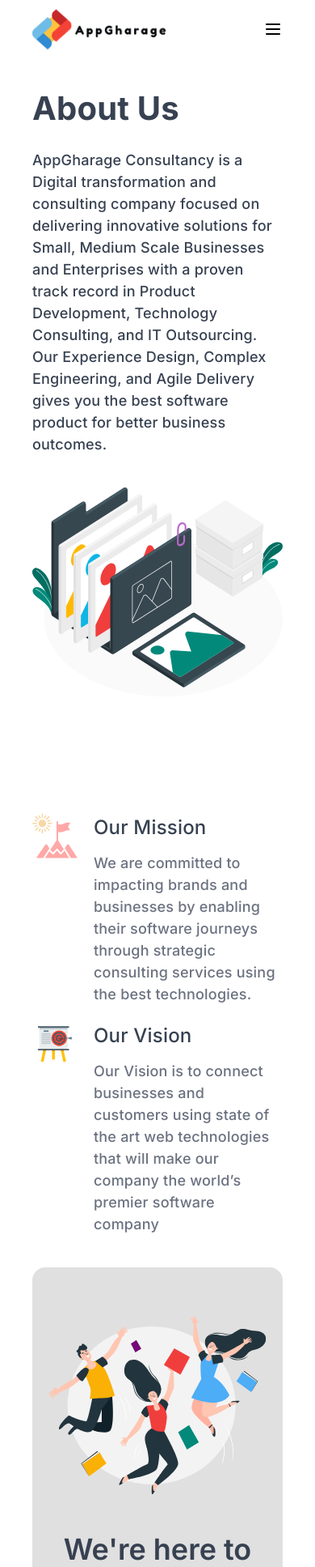
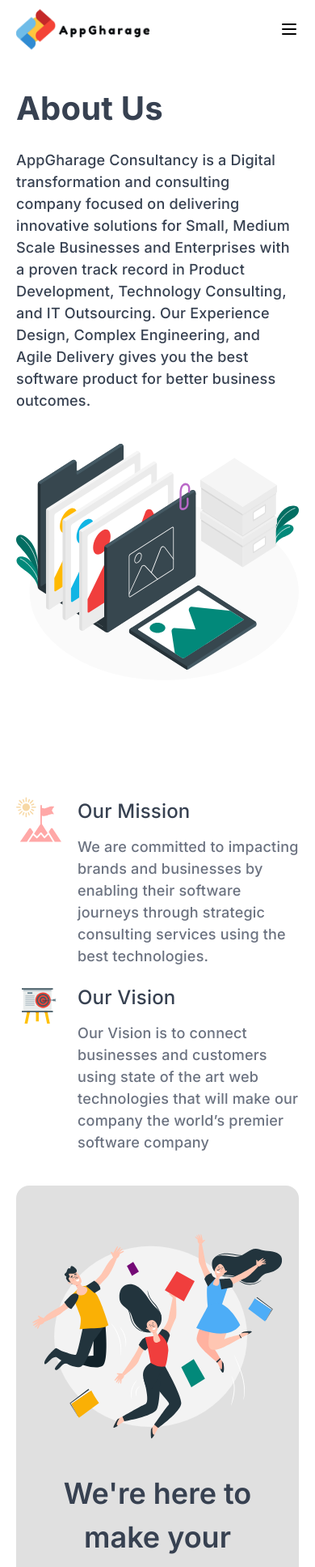
Before and after one commit to cnaallotey/appgharageWebsite, a Vue app: page /about in a window 390 px wide. Shown: the top 1935 px of the page at 81% size. Built offline with nearby package versions, Linux system fonts and the light colour scheme.

Commit message:
ui changes

```diff
--- a/src/components/aboutcomp.vue
+++ b/src/components/aboutcomp.vue
@@ -1,5 +1,5 @@
 <template>
-    <div class="max-w-screen-xl mx-auto px-10 xl:px-0 space-y-36">
+    <div class="max-w-screen-xl mx-auto px-5 md:px-10 xl:px-0 space-y-36">
     <div class="flex flex-col md:flex-row space-y-10 md:space-y-0">
     <div class="space-y-5 w-full md:w-1/2 flex flex-col justify-center">
     <h1 class=" font-bold text-gray-700 " style="letter-spacing: 0.2px; font-size:40px;">About Us</h1>
--- a/src/components/contact.vue
+++ b/src/components/contact.vue
@@ -1,5 +1,5 @@
 <template>
-<div class=" max-w-screen-xl mx-auto px-10 xl:px-0">
+<div class=" max-w-screen-xl mx-auto px-5 md:px-10 xl:px-0">
 <div class="w-full space-y-10">
 <h1 class="font-bold text-gray-700 text-center " style="font-size: 40px; letter-spacing:0.2px;">Contact Us</h1>
 <p class="font-normal text-center text-sm text-gray-700" style="line-height: 28px; letter-spacing:0.2px">Need Our Services? <br>Get in touch with us.</p>
--- a/src/components/cta.vue
+++ b/src/components/cta.vue
@@ -1,6 +1,6 @@
 <template>
 <div class="w-full">
-<div class="max-w-screen-xl mx-auto px-10 xl:px-0">
+<div class="max-w-screen-xl mx-auto px-5 md:px-10 xl:px-0">
 <div class="rounded-2xl px-5 md:px-14 py-10 md:py-0" style="background-color: #E0E0E0;">
 <div class="flex flex-col-reverse md:flex-row items-center ">
 <div class="w-full md:w-2/3 space-y-7 pt-5 md:py-14 "><h1 class="font-semibold text-gray-700 text-center md:text-left text-4xl md:text-5xl leading-normal">We're here to make your business awesome</h1>
--- a/src/components/foooter.vue
+++ b/src/components/foooter.vue
@@ -1,6 +1,6 @@
 <template><div>
     <div class="w-full bg-black py-20">
-    <div class=" max-w-screen-xl mx-auto px-10 xl:px-0">
+    <div class=" max-w-screen-xl mx-auto px-5 md:px-10 xl:px-0">
     <div class="w-full flex flex-col lg:flex-row space-y-10 lg:space-y-0">
     <div class="w-full lg:w-1/4 space-y-3">
     <div class="flex items-center space-x-1">
--- a/src/components/navbar.vue
+++ b/src/components/navbar.vue
@@ -1,6 +1,6 @@
 <template>
         <div class="sticky top-0 z-20 w-full nav-fixed " :class="[open ? 'bg-white shadow-md' : 'bg-none shadow-none']" >
-        <section class="relative max-w-screen-xl mx-auto px-10 xl:px-0">
+        <section class="relative max-w-screen-xl mx-auto px-5 md:px-10 xl:px-0">
         <div class="w-full py-1 flex items-center justify-between">
         <img src="../assets/finallogoappGharage.png" class=" h-16" alt="logo">
         <div class="hidden lg:flex space-x-7 items-center "><ul class="navlinks inline-flex font-medium space-x-7 cursor-pointer">
```
Also changed, not shown: 9 other files (tests, documents, lock files or other folders).
